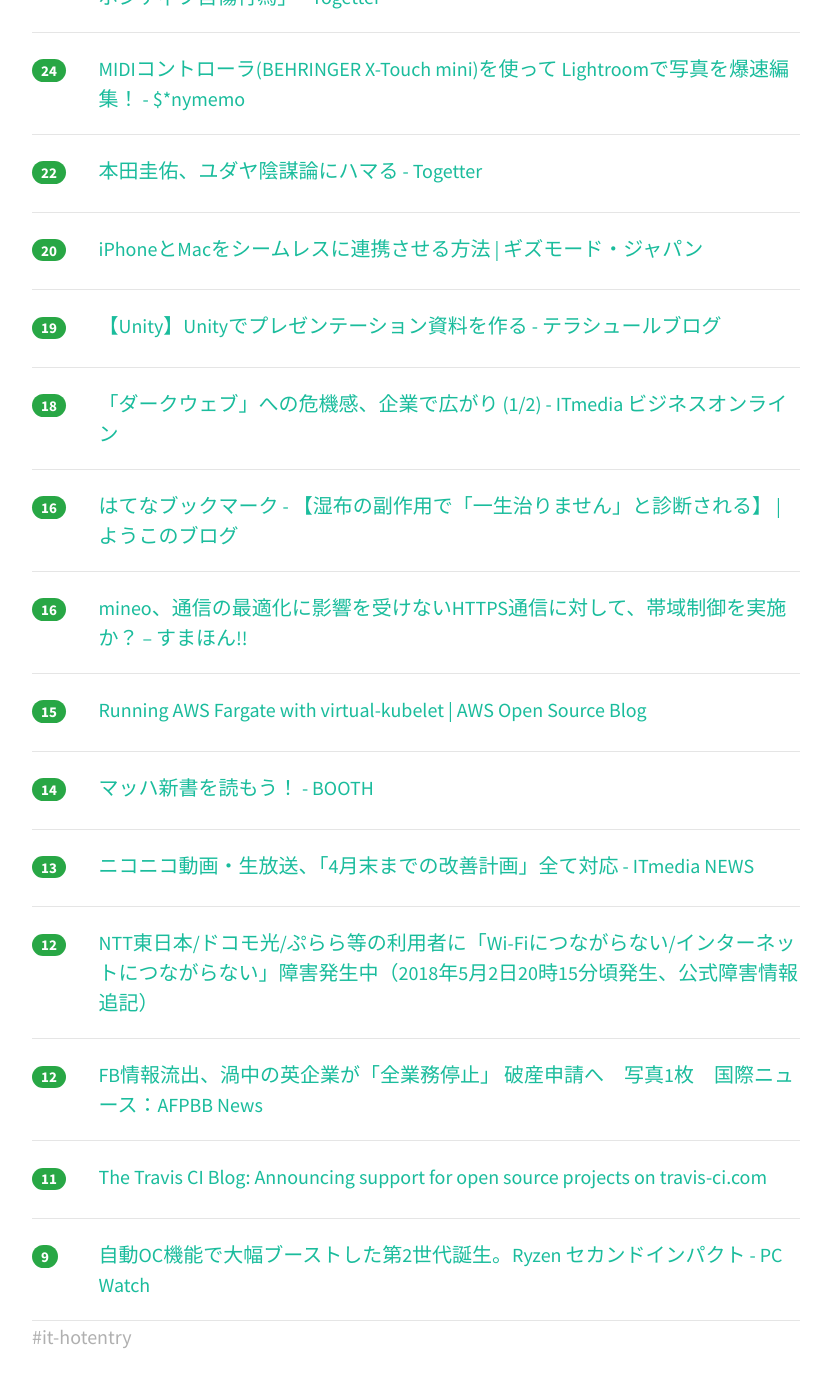
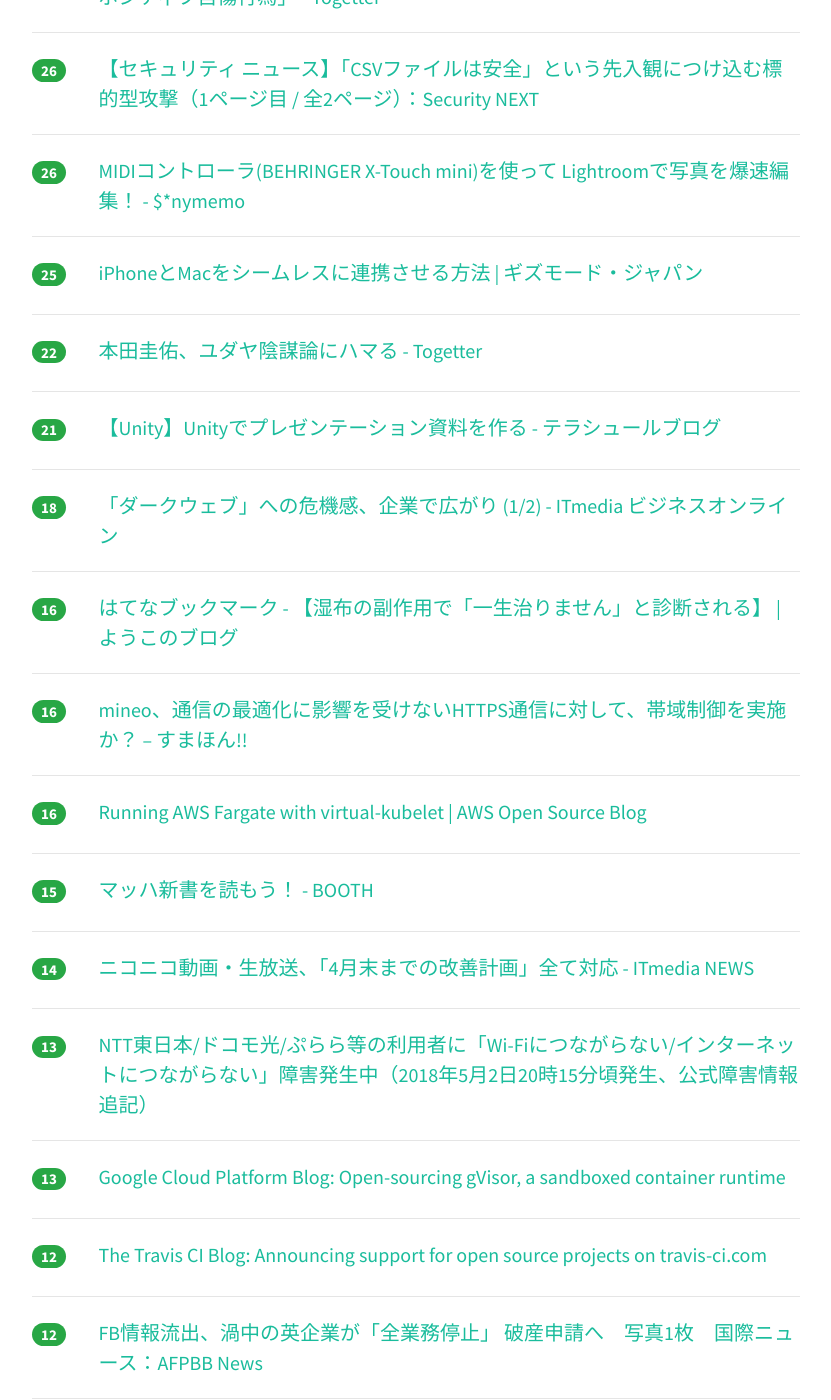
Before and after one commit to yatta47/hatena-matome-site, a Jekyll site: the page built from _posts/2018-05-03-hatena.md, in a window 1280 px wide and 1400 px high, scrolled down 1677 px. Shown: the whole window, without its empty margins (224-1055 px from the left). Built offline with Jekyll 4.4.1, drawn with Linux system fonts in a browser that asks for light colours; nearby versions of some CDN libraries; part of the change alters nothing that is shown; some of the changed text lies outside the part shown.

Commit message:
Updated 2018-05-03

```diff
--- a/_posts/2018-05-03-hatena.md
+++ b/_posts/2018-05-03-hatena.md
@@ -1,18 +1,18 @@
 ---
 layout: post
 title:  "2018-05-03 はてぶIT"
-date:   2018-05-03 13:02:34
+date:   2018-05-03 14:03:21
 tags: [it-hotentry]
 ---
-29 件のデータあり
+31 件のデータあり
 
 <hr><div class="row">
-<div class="col-1"><span class="badge badge-pill badge-success h2">140</span></div>
+<div class="col-1"><span class="badge badge-pill badge-success h2">219</span></div>
 <div class="col-11"><a href='https://sairu.co.jp/doernote/0034' target='_blank'>キーエンスのWebマーケティングが凄すぎるので、解説してみた | DOER NOTE</a></div>
 </div>
 <hr>
 <div class="row">
-<div class="col-1"><span class="badge badge-pill badge-success h2">115</span></div>
+<div class="col-1"><span class="badge badge-pill badge-success h2">133</span></div>
 <div class="col-11"><a href='https://anond.hatelabo.jp/20180502164021' target='_blank'>マクドナルド高すぎ</a></div>
 </div>
 <hr>
@@ -22,8 +22,18 @@ tags: [it-hotentry]
 </div>
 <hr>
 <div class="row">
-<div class="col-1"><span class="badge badge-pill badge-success h2">48</span></div>
+<div class="col-1"><span class="badge badge-pill badge-success h2">63</span></div>
 <div class="col-11"><a href='http://mizchi.hatenablog.com/entry/2018/05/03/001502' target='_blank'>30歳になった - mizchi's blog</a></div>
+</div>
+<hr>
+<div class="row">
+<div class="col-1"><span class="badge badge-pill badge-success h2">62</span></div>
+<div class="col-11"><a href='https://iphone-mania.jp/news-210969/' target='_blank'>減額のはずなのに！Apple、iPhoneのバッテリー交換希望者に3万円以上請求 - iPhone Mania</a></div>
+</div>
+<hr>
+<div class="row">
+<div class="col-1"><span class="badge badge-pill badge-success h2">46</span></div>
+<div class="col-11"><a href='https://www.asahi.com/articles/ASL4P64P5L4POIPE016.html' target='_blank'>１７歳のツイートに賛否殺到　「政権擁護じゃないのに」：朝日新聞デジタル</a></div>
 </div>
 <hr>
 <div class="row">
@@ -32,32 +42,22 @@ tags: [it-hotentry]
 </div>
 <hr>
 <div class="row">
-<div class="col-1"><span class="badge badge-pill badge-success h2">45</span></div>
-<div class="col-11"><a href='https://iphone-mania.jp/news-210969/' target='_blank'>減額のはずなのに！Apple、iPhoneのバッテリー交換希望者に3万円以上請求 - iPhone Mania</a></div>
-</div>
-<hr>
-<div class="row">
-<div class="col-1"><span class="badge badge-pill badge-success h2">40</span></div>
+<div class="col-1"><span class="badge badge-pill badge-success h2">41</span></div>
 <div class="col-11"><a href='https://cloudplatform.googleblog.com/2018/05/Open-sourcing-gVisor-a-sandboxed-container-runtime.html' target='_blank'>Google Cloud Platform Blog: Open-sourcing gVisor, a sandboxed container runtime</a></div>
 </div>
 <hr>
 <div class="row">
-<div class="col-1"><span class="badge badge-pill badge-success h2">40</span></div>
+<div class="col-1"><span class="badge badge-pill badge-success h2">41</span></div>
 <div class="col-11"><a href='https://blog.masuqat.net/2018/03/31/react-typescript-toolchain-2018-spring/' target='_blank'>React を TypeScript で使う際のツール考察 2018 春 | La Verda Luno</a></div>
 </div>
 <hr>
 <div class="row">
-<div class="col-1"><span class="badge badge-pill badge-success h2">38</span></div>
-<div class="col-11"><a href='https://www.asahi.com/articles/ASL4P64P5L4POIPE016.html' target='_blank'>１７歳のツイートに賛否殺到　「政権擁護じゃないのに」：朝日新聞デジタル</a></div>
-</div>
-<hr>
-<div class="row">
-<div class="col-1"><span class="badge badge-pill badge-success h2">37</span></div>
+<div class="col-1"><span class="badge badge-pill badge-success h2">39</span></div>
 <div class="col-11"><a href='https://blogs.technet.microsoft.com/askcorejp/2018/05/02/2018-05-rollup-credssp-rdp/' target='_blank'>2018 年 5 月の更新プログラム適用によるリモート デスクトップ接続への影響 | Ask CORE</a></div>
 </div>
 <hr>
 <div class="row">
-<div class="col-1"><span class="badge badge-pill badge-success h2">32</span></div>
+<div class="col-1"><span class="badge badge-pill badge-success h2">33</span></div>
 <div class="col-11"><a href='http://www.asuka-xp.com/paypal-me-start.html' target='_blank'>うわっ、画期的！お金を個人→個人へ、自分のURLで請求・送金できる「PayPal Me」がスタート！ : め〜んずスタジオ</a></div>
 </div>
 <hr>
@@ -72,18 +72,28 @@ tags: [it-hotentry]
 </div>
 <hr>
 <div class="row">
+<div class="col-1"><span class="badge badge-pill badge-success h2">27</span></div>
+<div class="col-11"><a href='https://cpplover.blogspot.com/2018/05/llvm5llvmsjw.html' target='_blank'>本の虫: LLVMで5番目に貢献の多い開発者、LLVMの最近のSJW運動に反対して開発をやめると表明</a></div>
+</div>
+<hr>
+<div class="row">
+<div class="col-1"><span class="badge badge-pill badge-success h2">26</span></div>
+<div class="col-11"><a href='https://togetter.com/li/1223454' target='_blank'>手首切るくらいなら筋トレしろ！その理由が斜め上「考え方ゴリラ」「圧倒的ポジティブ自傷行為」 - Togetter</a></div>
+</div>
+<hr>
+<div class="row">
 <div class="col-1"><span class="badge badge-pill badge-success h2">26</span></div>
 <div class="col-11"><a href='http://www.security-next.com/092914' target='_blank'>【セキュリティ ニュース】「CSVファイルは安全」という先入観につけ込む標的型攻撃（1ページ目 / 全2ページ）：Security NEXT</a></div>
 </div>
 <hr>
 <div class="row">
-<div class="col-1"><span class="badge badge-pill badge-success h2">25</span></div>
-<div class="col-11"><a href='https://togetter.com/li/1223454' target='_blank'>手首切るくらいなら筋トレしろ！その理由が斜め上「考え方ゴリラ」「圧倒的ポジティブ自傷行為」 - Togetter</a></div>
+<div class="col-1"><span class="badge badge-pill badge-success h2">26</span></div>
+<div class="col-11"><a href='https://sonymemo.hateblo.jp/entry/2018/05/02/120000' target='_blank'>MIDIコントローラ(BEHRINGER X-Touch mini)を使って Lightroomで写真を爆速編集！ - $*nymemo</a></div>
 </div>
 <hr>
 <div class="row">
-<div class="col-1"><span class="badge badge-pill badge-success h2">24</span></div>
-<div class="col-11"><a href='https://sonymemo.hateblo.jp/entry/2018/05/02/120000' target='_blank'>MIDIコントローラ(BEHRINGER X-Touch mini)を使って Lightroomで写真を爆速編集！ - $*nymemo</a></div>
+<div class="col-1"><span class="badge badge-pill badge-success h2">25</span></div>
+<div class="col-11"><a href='https://www.gizmodo.jp/2018/05/re-iphone-mac.html' target='_blank'>iPhoneとMacをシームレスに連携させる方法 | ギズモード・ジャパン</a></div>
 </div>
 <hr>
 <div class="row">
@@ -92,12 +102,7 @@ tags: [it-hotentry]
 </div>
 <hr>
 <div class="row">
-<div class="col-1"><span class="badge badge-pill badge-success h2">20</span></div>
-<div class="col-11"><a href='https://www.gizmodo.jp/2018/05/re-iphone-mac.html' target='_blank'>iPhoneとMacをシームレスに連携させる方法 | ギズモード・ジャパン</a></div>
-</div>
-<hr>
-<div class="row">
-<div class="col-1"><span class="badge badge-pill badge-success h2">19</span></div>
+<div class="col-1"><span class="badge badge-pill badge-success h2">21</span></div>
 <div class="col-11"><a href='http://tsubakit1.hateblo.jp/entry/2018/05/02/235900' target='_blank'>【Unity】Unityでプレゼンテーション資料を作る - テラシュールブログ</a></div>
 </div>
 <hr>
@@ -117,23 +122,33 @@ tags: [it-hotentry]
 </div>
 <hr>
 <div class="row">
-<div class="col-1"><span class="badge badge-pill badge-success h2">15</span></div>
+<div class="col-1"><span class="badge badge-pill badge-success h2">16</span></div>
 <div class="col-11"><a href='https://aws.amazon.com/blogs/opensource/aws-fargate-virtual-kubelet/' target='_blank'>Running AWS Fargate with virtual-kubelet | AWS Open Source Blog</a></div>
 </div>
 <hr>
 <div class="row">
-<div class="col-1"><span class="badge badge-pill badge-success h2">14</span></div>
+<div class="col-1"><span class="badge badge-pill badge-success h2">15</span></div>
 <div class="col-11"><a href='https://booth.pm/topics/mach_digital_paperback' target='_blank'>マッハ新書を読もう！ - BOOTH</a></div>
 </div>
 <hr>
 <div class="row">
-<div class="col-1"><span class="badge badge-pill badge-success h2">13</span></div>
+<div class="col-1"><span class="badge badge-pill badge-success h2">14</span></div>
 <div class="col-11"><a href='http://www.itmedia.co.jp/news/articles/1805/02/news086.html' target='_blank'>ニコニコ動画・生放送、「4月末までの改善計画」全て対応 - ITmedia NEWS</a></div>
 </div>
 <hr>
 <div class="row">
+<div class="col-1"><span class="badge badge-pill badge-success h2">13</span></div>
+<div class="col-11"><a href='http://did2memo.net/2018/05/02/ntt-east-failure-2018-05-02/' target='_blank'>NTT東日本/ドコモ光/ぷらら等の利用者に「Wi-Fiにつながらない/インターネットにつながらない」障害発生中（2018年5月2日20時15分頃発生、公式障害情報追記）</a></div>
+</div>
+<hr>
+<div class="row">
+<div class="col-1"><span class="badge badge-pill badge-success h2">13</span></div>
+<div class="col-11"><a href='https://cloudplatform.googleblog.com/2018/05/Open-sourcing-gVisor-a-sandboxed-container-runtime.html?m=1' target='_blank'>Google Cloud Platform Blog: Open-sourcing gVisor, a sandboxed container runtime</a></div>
+</div>
+<hr>
+<div class="row">
 <div class="col-1"><span class="badge badge-pill badge-success h2">12</span></div>
-<div class="col-11"><a href='http://did2memo.net/2018/05/02/ntt-east-failure-2018-05-02/' target='_blank'>NTT東日本/ドコモ光/ぷらら等の利用者に「Wi-Fiにつながらない/インターネットにつながらない」障害発生中（2018年5月2日20時15分頃発生、公式障害情報追記）</a></div>
+<div class="col-11"><a href='https://blog.travis-ci.com/2018-05-02-open-source-projects-on-travis-ci-com-with-github-apps' target='_blank'>The Travis CI Blog: Announcing support for open source projects on travis-ci.com</a></div>
 </div>
 <hr>
 <div class="row">
@@ -142,12 +157,7 @@ tags: [it-hotentry]
 </div>
 <hr>
 <div class="row">
-<div class="col-1"><span class="badge badge-pill badge-success h2">11</span></div>
-<div class="col-11"><a href='https://blog.travis-ci.com/2018-05-02-open-source-projects-on-travis-ci-com-with-github-apps' target='_blank'>The Travis CI Blog: Announcing support for open source projects on travis-ci.com</a></div>
-</div>
-<hr>
-<div class="row">
-<div class="col-1"><span class="badge badge-pill badge-success h2">9</span></div>
+<div class="col-1"><span class="badge badge-pill badge-success h2">10</span></div>
 <div class="col-11"><a href='https://pc.watch.impress.co.jp/docs/news/1119988.html' target='_blank'>自動OC機能で大幅ブーストした第2世代誕生。Ryzen セカンドインパクト - PC Watch</a></div>
 </div>
 <hr>
```
